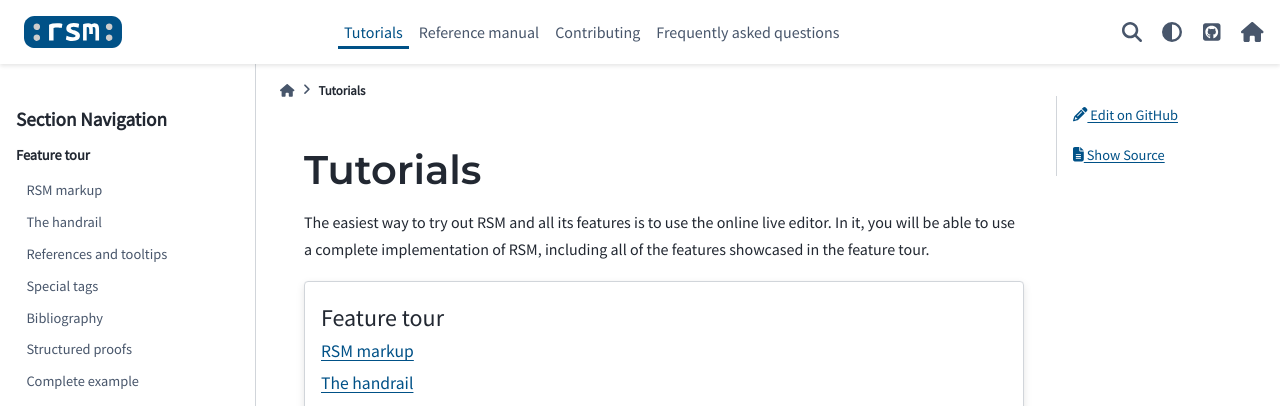
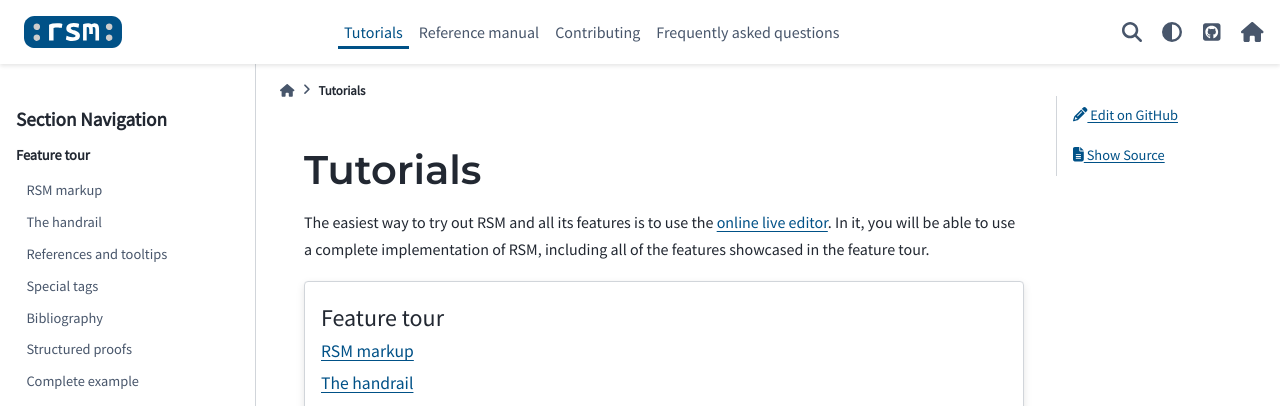
Before and after one commit to leotrs/rsm, a Sphinx documentation site: the page built from docs/source/tutorials.rst, in a window 1280 px wide and 1060 px high. Shown: the top 406 px of the window. Built offline with Sphinx 7.4.7 and the PyData theme 0.15.4, drawn with Linux system fonts in a browser that asks for light colours; some of the changed lines change nothing that is shown.

Commit message:
add link

```diff
--- a/docs/source/tutorials.rst
+++ b/docs/source/tutorials.rst
@@ -3,9 +3,9 @@
 Tutorials
 =========
 
-The easiest way to try out RSM and all its features is to use the online live editor.
-In it, you will be able to use a complete implementation of RSM, including all of the
-features showcased in the feature tour.
+The easiest way to try out RSM and all its features is to use the `online live editor
+<https://lets.write-rsm.org>`_.  In it, you will be able to use a complete
+implementation of RSM, including all of the features showcased in the feature tour.
 
 .. card::
 
```
